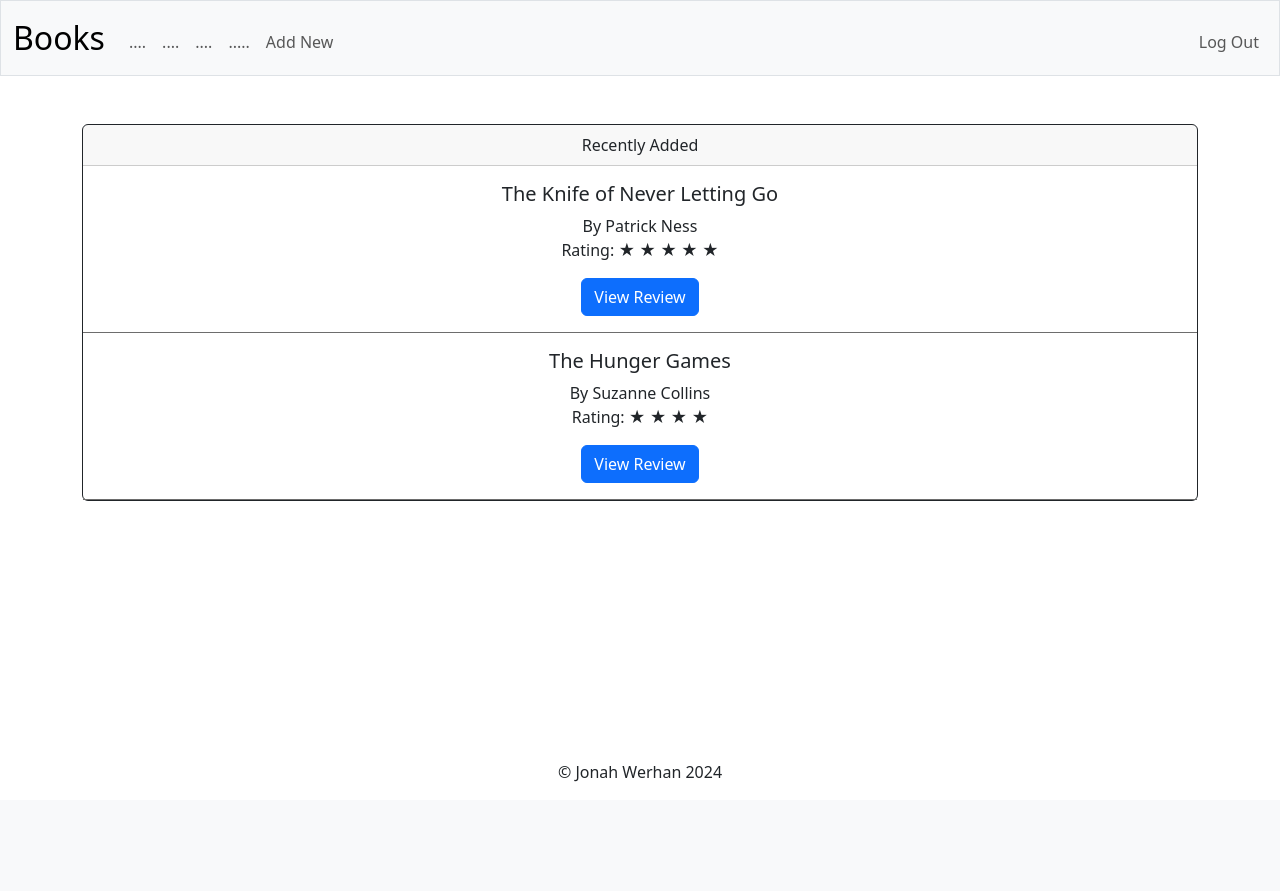
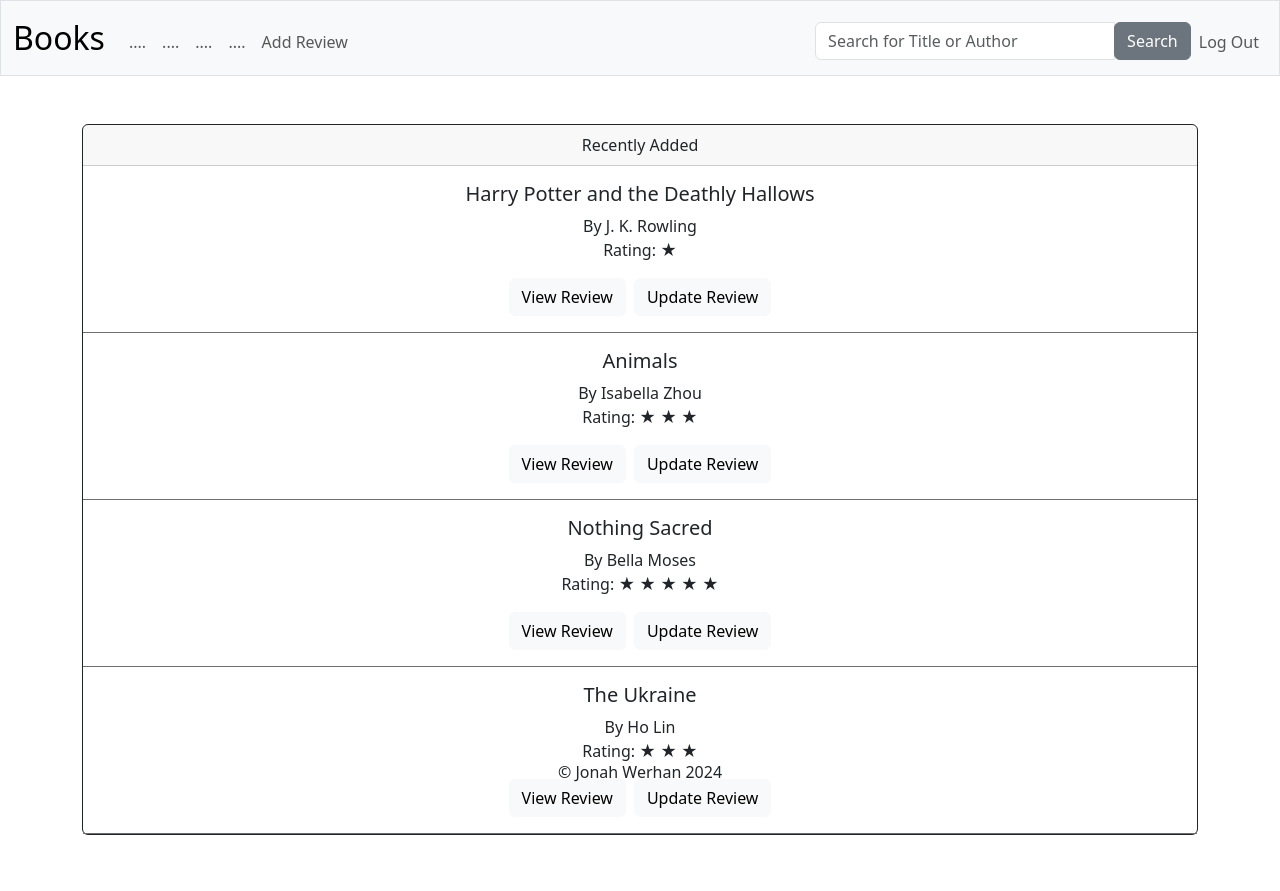
Before and after one commit to jwerhan/FinalProject, a Flask app: page / in a window 1280 px wide. Before the commit the page ends 782 px from the top, so only its background shows below. Run offline with Flask 3, Linux system fonts and the light colour scheme; a user stored in the database is signed in; some libraries are stand-ins or nearby versions.

Commit message:
Implemented view and update review functionality. Added validation for review fields and error handling. Updated styles and templates for review features.

```diff
--- a/app.py
+++ b/app.py
@@ -6,6 +6,8 @@
 from flask_session import Session
 from werkzeug.security import check_password_hash, generate_password_hash
 from functions import login_required, errorPage
+from math import ceil
+from flask import url_for
 
 
 # Configure application
@@ -34,9 +36,10 @@
 def index():
     """Logged in home page displays most recent additions to database for use (max of 4)"""
 
-    reviews = db.execute("""SELECT title, author, star_rating,
-                         date FROM review WHERE user_id = ?
-                         ORDER BY date DESC, time DESC""",
+    reviews = db.execute("""SELECT review.*, users.username FROM review
+                         JOIN users ON users.id = review.user_id
+                         WHERE review.user_id = ?
+                         ORDER BY review.date DESC, review.time DESC""",
                          session["user_id"])
 
     count = db.execute("""SELECT COUNT(*) FROM review
@@ -45,15 +48,60 @@
 
     length = count[0]["COUNT(*)"]
     if length > 4:
-        length = 4
+        length = int(length)
     star = "&#9733; "
-    return render_template("index.html", reviews=reviews, length=int(length), star=star)
+    return render_template("index.html", reviews=reviews, length=length, star=star)
 
+
+# Logged in search result page
+@app.route("/search", methods=["GET"])
+@login_required
+def search():
+    """Logged in search page displays search results for user"""
+    if request.method == "GET":
+        query = request.args.get("q")
+        q=query
+        if not query:
+            return errorPage("Please enter a valid search query", 400)
+        query = "%" + query + "%"
+
+        # Pagination parameters
+        page = request.args.get("page", default=1, type=int)
+        results_per_page = 10
+        offset = (page - 1) * results_per_page
+
+        # Retrieve search results with pagination
+        rows = db.execute("""SELECT review.title, review.author, review.rating, review.date, users.username
+                     FROM review
+                     JOIN users ON users.id = review.user_id
+                     WHERE (review.title LIKE ? OR review.author LIKE ?)
+                     ORDER BY review.date DESC, review.time DESC
+                     LIMIT ? OFFSET ?""",
+                     query, query, results_per_page, offset)
+
+        # Count total number of search results
+        count = db.execute("""SELECT COUNT(*) FROM review
+                           WHERE (title LIKE ? OR author LIKE ?)""",
+                            query, query)
+        total_results = count[0]["COUNT(*)"]
+
+        # Calculate total number of pages
+        total_pages = ceil(total_results / results_per_page)
+
+        star = "&#9733; "
+        start = (page - 1) * results_per_page + 1  # Calculate the starting index of the current page
+        end = min(start + results_per_page - 1, total_results)  # Calculate the ending index of the current page
+
+        if total_results == 0:
+            return errorPage("No results found", 404)
+
+        return render_template("search.html", reviews=rows, total_pages=total_pages, query=q,
+                               current_page=page, star=star, start=start, end=end)
 
 @app.route("/add-new", methods=["POST", "GET"])
 @login_required
 def addNew():
-    """Add new entry to dataase"""
+    """Add new entry to database"""
     if request.method == "POST":
         # Do things with the submitted data
         bookTitle = request.form.get("title")
@@ -62,6 +110,9 @@
         bookReview = request.form.get("review")
         if not bookTitle or not bookAuthor or not bookRating or not bookReview:
             return errorPage("Ensure all fields have valid information.")
+
+        # Preserve newlines in the review
+        bookReview = bookReview.replace('\r\n', '<br>').replace('\n', '<br>')
 
         # Check if this user already has a review for this book
         count = db.execute("SELECT COUNT(*) FROM review WHERE user_id = ? AND title = ? AND author = ?",
@@ -80,7 +131,7 @@
                    user_id,
                    title,
                    author,
-                   star_rating,
+                   rating,
                    review,
                    date,
                    time
@@ -89,32 +140,85 @@
 
         return redirect("/")
     else:
-        return render_template("add-new.html")
+        return render_template("add-new.html", preserve_newlines=True)
 
 
-@app.route("/view-review", methods=["POST"])
+@app.route("/view-review", methods=["GET"])
 @login_required
 def viewReview():
-    if request.method != "POST":
+    if request.method != "GET":
         return errorPage("Invalid Method", 405)
-    title = request.form.get("review_title")
-    users = db.execute("SELECT * FROM users WHERE id = ?", session["user_id"])
-    row = db.execute("""SELECT * FROM review
-                        WHERE user_id = ?
-                        AND title = ?""",
-                        session["user_id"], title)
-    author = row[0]["author"]
-    star_rating = row[0]["star_rating"]
-    review = row[0]["review"]
-    date = row[0]["date"]
-    time = row[0]["time"]
+    title = request.args.get("review_title")
+    reviewAuthor = request.args.get("review_author")
+    review = db.execute("SELECT * FROM review JOIN users ON review.user_id = users.id WHERE title = ?", title)
     star = "&#9733; "
-    username = users[0]["username"]
+    return render_template("/view-review.html", title=title, review=review, star=star, reviewAuthor=reviewAuthor)
 
-    return render_template("/view-review.html", title=title, author=author, star_rating=star_rating,
-                           review=review, star=star, username=username, date=date, time=time)
+@app.route("/update-review", methods=["POST", "GET"])
+@login_required
+def updateReview():
+    if request.method == "POST":
+        title = request.form.get('title')
+        author = request.form.get('author')
+        rating = request.form.get('rating')
+        review = request.form.get('review')
+        star= "&#9733; "
+        count = db.execute("""SELECT COUNT(*) FROM review
+                           WHERE user_id = ? AND title = ? AND author = ?""",
+                            session["user_id"], title, author)
+        count = count[0]["COUNT(*)"] if count else 0
+        if count == 0:
+            return errorPage("Review not found", 400)
+        if not title or not author or not rating or not review:
+            return errorPage("Ensure all fields have valid information.")
 
-# Login route
+        db.execute("""UPDATE review SET rating = ?, review = ?
+                   WHERE user_id = ? AND title = ? AND author = ?""",
+                     rating, review, session["user_id"], title, author)
+
+        return redirect(url_for("viewReview", review_title=title, review_author=author))
+
+    else:
+        query = request.args.get("q")
+
+        row = db.execute("""SELECT * FROM review
+                     WHERE user_id = ? AND title = ?""",
+                  session["user_id"], query,)
+        if not row:
+            return errorPage("Review not found", 400)
+        count = len(row)
+        if count > 1:
+            return errorPage("Multiple reviews found, please be more specific", 400)
+
+        title = row[0]["title"]
+        author = row[0]["author"]
+        rating = row[0]["rating"]
+        review = row[0]["review"]
+
+        return render_template("/update-review.html", title=title, author=author,
+                               rating=rating, review=review)
+
+@app.route("/update-search", methods=["GET"])
+@login_required
+def updateSearch():
+    return render_template("/update-search.html")
+
+@app.route("/search-review", methods=["POST", "GET"])
+@login_required
+def searchReview():
+    pass
+
+@app.route("/logout", methods=["GET"])
+@login_required
+def logout():
+    """Log user out"""
+
+    # Forget any user_id
+    session.clear()
+
+    # Redirect user to login form
+    return redirect("/")
+
 @app.route("/login", methods=["GET", "POST"])
 def login():
     """Log user in"""
@@ -148,9 +252,12 @@
         # Remember which user has logged in
         session["user_id"] = rows[0]["id"]
 
-        # User reached route via GET (as by clicking a link or via redirect)
+    # User reached route via GET (as by clicking a link or via redirect)
     else:
         return render_template("/login.html")
+
+    # Add a return statement here to return a valid response
+    return redirect("/")  # Replace "/" with the desired redirect URL
 
 # Registration route
 @app.route("/register", methods=["GET", "POST"])
--- a/templates/index.html
+++ b/templates/index.html
@@ -15,11 +15,18 @@
         {% for n in range(length) %}
             <div class="card-body" style="border-bottom: 1px solid #6d6d6d;">
                 <h5 class="card-title">{{ reviews[n]["title"] }}</h5>
-                <p class="card-text">By {{ reviews[n]["author"] }}<br> Rating: {{ (star * (reviews[n]["star_rating"] | int)) | safe }}</p>
-                <form action="/view-review" method="POST">
-                    <input type="hidden" name="review_title" class="d-none" value="{{ reviews[n]['title'] }}">
-                    <button class="btn btn-primary" type="submit" style="margin-top: 0;">View Review</button>
-                </form>
+                <p class="card-text">By {{ reviews[n]["author"] }}<br> Rating: {{ (star * (reviews[n]["rating"] | int)) | safe }}</p>
+                <div class="d-flex justify-content-center gap-2">
+                    <form action="/view-review" method="GET">
+                        <input type="hidden" name="review_title" class="d-none" value="{{ reviews[n]['title'] }}">
+                        <input type="hidden" name="review_author" class="d-none" value="{{ reviews[n]['username'] }}">
+                        <button class="btn btn-light" type="submit" style="margin-top: 0;">View Review</button>
+                    </form>
+                    <form action="/update-review" method="GET" class="ml-2">
+                        <input type="hidden" name="q" class="d-none" value="{{ reviews[n]['title'] }}">
+                        <button class="btn btn-light" type="submit" style="margin-top: 0;">Update Review</button>
+                    </form>
+                </div>
             </div>
         {% endfor %}
 
--- a/templates/layout.html
+++ b/templates/layout.html
@@ -10,6 +10,8 @@
         <!-- https://getbootstrap.com/docs/5.3/ -->
         <link href="https://cdn.jsdelivr.net/npm/bootstrap@5.3.2/dist/css/bootstrap.min.css" rel="stylesheet" integrity="sha384-T3c6CoIi6uLrA9TneNEoa7RxnatzjcDSCmG1MXxSR1GAsXEV/Dwwykc2MPK8M2HN" crossorigin="anonymous">
         <link href="/static/styles.css" rel="stylesheet">
+        <script src="https://cdnjs.cloudflare.com/ajax/libs/autosize.js/4.0.2/autosize.min.js"></script>
+
 
         <title>Books {% block title %}{% endblock %}</title>
 
@@ -29,10 +31,20 @@
                             <li class="nav-item"><a class="nav-link" href="/">....</a></li>
                             <li class="nav-item"><a class="nav-link" href="/">....</a></li>
                             <li class="nav-item"><a class="nav-link" href="/">....</a></li>
-                            <li class="nav-item"><a class="nav-link" href="/">.....</a></li>
-                            <li class="nav-item"><a class="nav-link" href="/add-new">Add New</a></li>
+                            <li class="nav-item"><a class="nav-link" href="">....</a></li>
+                            <li class="nav-item"><a class="nav-link" href="/add-new">Add Review</a></li>
                         </ul>
                         <ul class="navbar-nav ms-auto mt-2">
+                            <li class="nav-item">
+                                <form class="form-inline" action="/search" method="GET">
+                                    <div class="input-group mr-3">
+                                        <input class="form-control mr-4" autocomplete="off" type="text" name="q" value="" placeholder="Search for Title or Author" style="width: 300px;">
+                                        <div class="input-group-append">
+                                            <button class="btn btn-secondary ml-4" type="submit">Search</button>
+                                        </div>
+                                    </div>
+                                </form>
+                            </li>
                             <li class="nav-item"><a class="nav-link" href="/logout">Log Out</a></li>
                         </ul>
                     {% else %}
@@ -84,7 +96,6 @@
     <script src="https://code.jquery.com/jquery-3.2.1.slim.min.js" integrity="sha384-KJ3o2DKtIkvYIK3UENzmM7KCkRr/rE9/Qpg6aAZGJwFDMVNA/GpGFF93hXpG5KkN" crossorigin="anonymous"></script>
     <script src="https://cdn.jsdelivr.net/npm/popper.js@1.12.9/dist/umd/popper.min.js" integrity="sha384-ApNbgh9B+Y1QKtv3Rn7W3mgPxhU9K/ScQsAP7hUibX39j7fakFPskvXusvfa0b4Q" crossorigin="anonymous"></script>
     <script src="https://cdn.jsdelivr.net/npm/bootstrap@4.0.0/dist/js/bootstrap.min.js" integrity="sha384-JZR6Spejh4U02d8jOt6vLEHfe/JQGiRRSQQxSfFWpi1MquVdAyjUar5+76PVCmYl" crossorigin="anonymous"></script>
-
     <div class="fixed-bottom">
         <p style="text-align: center">&copy Jonah Werhan 2024</p>
     </div>
```
Also changed, not shown: templates/search.html (added, +64 -0 lines), templates/update-review.html (added, +41 -0 lines), templates/update-search.html (added, +18 -0 lines), templates/view-review.html (+42 -3 lines), books.db, 2 other files.
